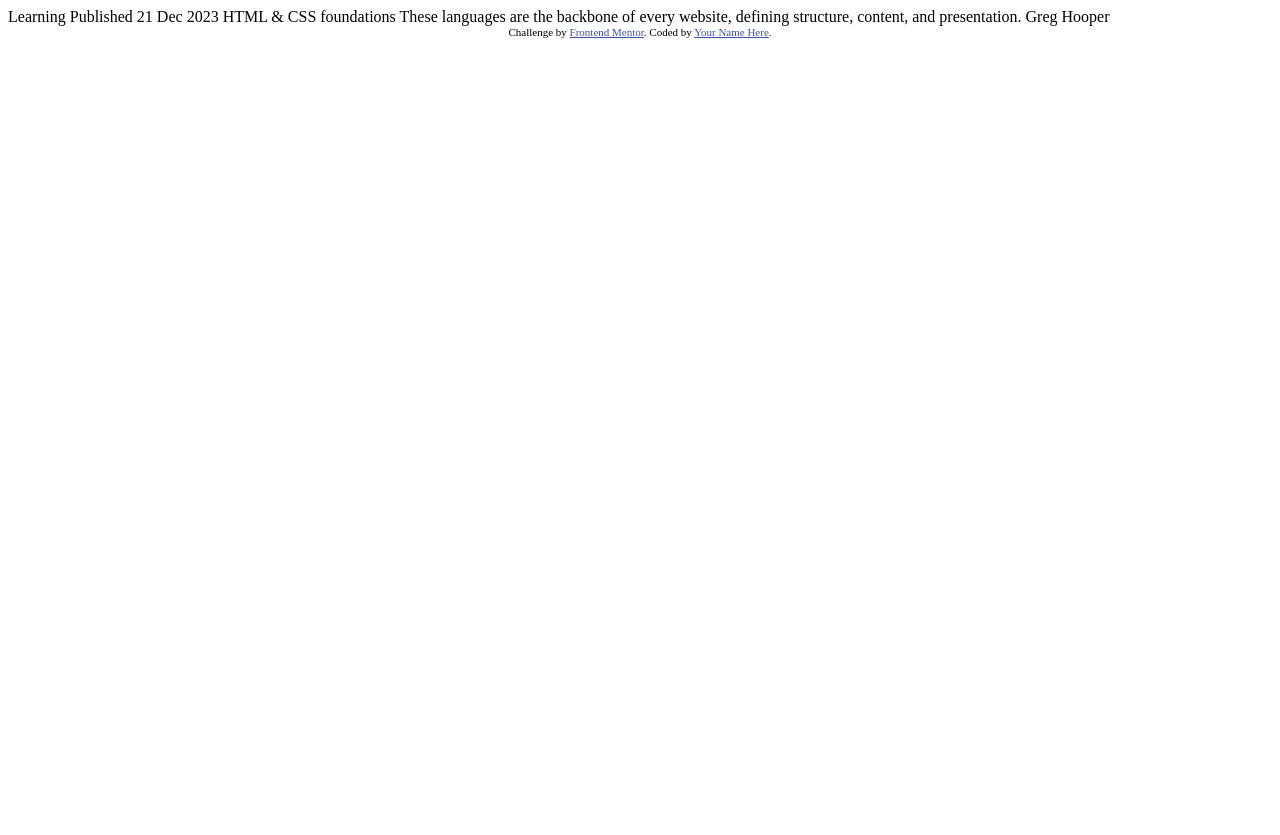
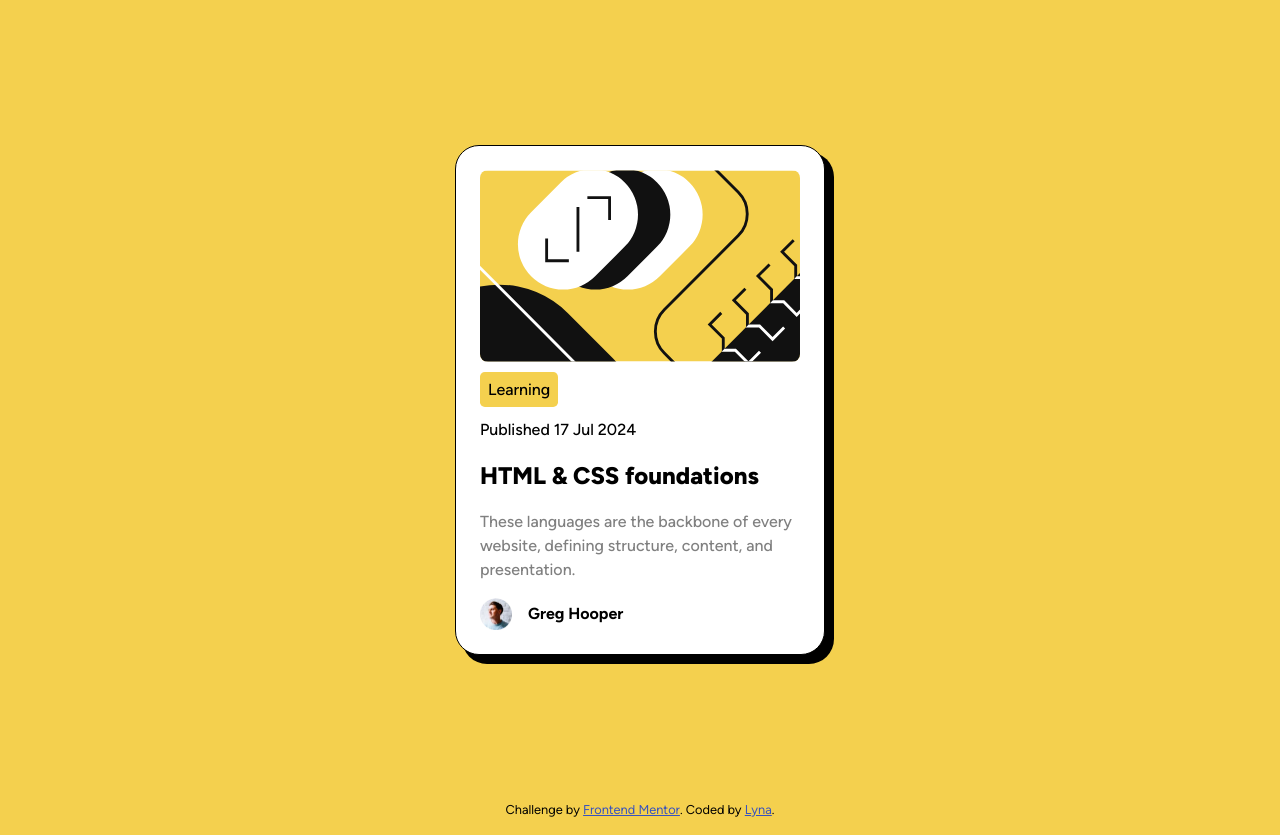
Before and after one commit to lynaIFR/blog-preview-card, a plain HTML site: page index.html in a window 1280 px wide. Before the commit the page ends 800 px from the top, so only its background shows below. Drawn offline with Linux system fonts and the light colour scheme.

Commit message:
final project

```diff
--- /dev/null
+++ b/font.css
@@ -0,0 +1,5 @@
+@font-face {
+    font-family: 'figtree';
+    src: url(./assets/fonts/Figtree-VariableFont_wght.ttf) format('truetype'),
+         url(./assets/fonts/static/Figtree-SemiBold.ttf) format('truetype');
+}
--- a/index.html
+++ b/index.html
@@ -2,33 +2,41 @@
 <html lang="en">
 <head>
   <meta charset="UTF-8">
-  <meta name="viewport" content="width=device-width, initial-scale=1.0"> <!-- displays site properly based on user's device -->
-
+  <meta name="viewport" content="width=device-width, initial-scale=1.0">
   <link rel="icon" type="image/png" sizes="32x32" href="./assets/images/favicon-32x32.png">
+  <link rel="stylesheet" href="style.css">
+  <link rel="stylesheet" href="font.css">
 
   <title>Frontend Mentor | Blog preview card</title>
 
-  <!-- Feel free to remove these styles or customise in your own stylesheet 👍 -->
-  <style>
-    .attribution { font-size: 11px; text-align: center; }
-    .attribution a { color: hsl(228, 45%, 44%); }
-  </style>
 </head>
 <body>
+  <main class="container">
+    <div class="card">
+      <img src="./assets/images/illustration-article.svg" alt="blog preview card from frontendmentor.io">
 
-  Learning
+      <p id="learning"><span>Learning</span></p>
 
-  Published 21 Dec 2023
+      <p id="date">Published <time datetime="2024-07-17">17 Jul 2024</time></p>
 
-  HTML & CSS foundations
+      <h2><a href="#">HTML & CSS foundations</a></h2>
 
-  These languages are the backbone of every website, defining structure, content, and presentation.
+      <p id="description">These languages are the backbone of every website, defining structure, content, and presentation.</p>
 
-  Greg Hooper
+      <div class="profile">
+        <img src="./assets/images/image-avatar.webp" alt="profile pic of Greg Hooper from frontendmentor.io">
+          <p id="author">Greg Hooper</p>
+      </div>
+    </div>
 
-  <div class="attribution">
-    Challenge by <a href="https://www.frontendmentor.io?ref=challenge" target="_blank">Frontend Mentor</a>.
-    Coded by <a href="#">Your Name Here</a>.
-  </div>
+  </main>
+
+  <footer>
+    <div class="attribution">
+      Challenge by <a href="https://www.frontendmentor.io?ref=challenge" target="_blank">Frontend Mentor</a>.
+      Coded by <a href="https://github.com/lynaIFR">Lyna</a>.
+    </div>
+  </footer>
+
 </body>
 </html>
--- /dev/null
+++ b/style.css
@@ -0,0 +1,93 @@
+*{
+    margin: 0;
+    padding: 0;
+    font-family: 'figtree';
+    line-height: 1.5;
+}
+
+body{
+    background-color: #f4d04e;
+}
+
+p{
+    font-size: 1rem;
+    font-weight: 500;
+}
+
+.container{
+    display: flex;
+    align-items: center;
+    justify-content: center;
+    height: 100vh;
+}
+
+.card{
+    width: auto;
+    max-width: 20rem;
+    height: auto;
+    margin: auto;
+    padding: 1.5rem;
+    display: flex;
+    flex-direction: column;
+    gap: 1rem;
+    background-color: #ffffff;
+    border-style: solid;
+    border-width: 0.1rem;
+    border-radius: 1.5rem;
+    box-shadow: 8px 8px 0px 1px #000000;
+}
+
+img{
+    border-radius: 0.5rem;
+}
+
+#learning span{
+    background-color: #f4d04e;
+    padding: 0.5rem;
+    display: inline;
+    border-radius: 0.3rem;
+}
+
+h2>a{
+    font-weight: 800;
+    color: #000000;
+    text-decoration: none;
+}
+
+h2>a:hover{
+    color: #f4d04e;
+}
+
+#description{
+    color: #808080;
+}
+
+.profile{
+    display: flex;
+    flex-direction: row;
+    align-items: center;
+    gap: 1rem;
+}
+
+.profile img{
+    width: 32px;
+    height: 32px;
+}
+
+#author{
+    font-weight: bold;
+}
+
+footer{
+    position: static;
+    margin-bottom: 1rem;
+}
+
+.attribution{
+    font-size: 0.8rem;
+    text-align: center;
+}
+
+.attribution a{
+     color: #3752be;
+}
```
Also changed, not shown: design/Screenshot.jpg (added), 2 other files.
